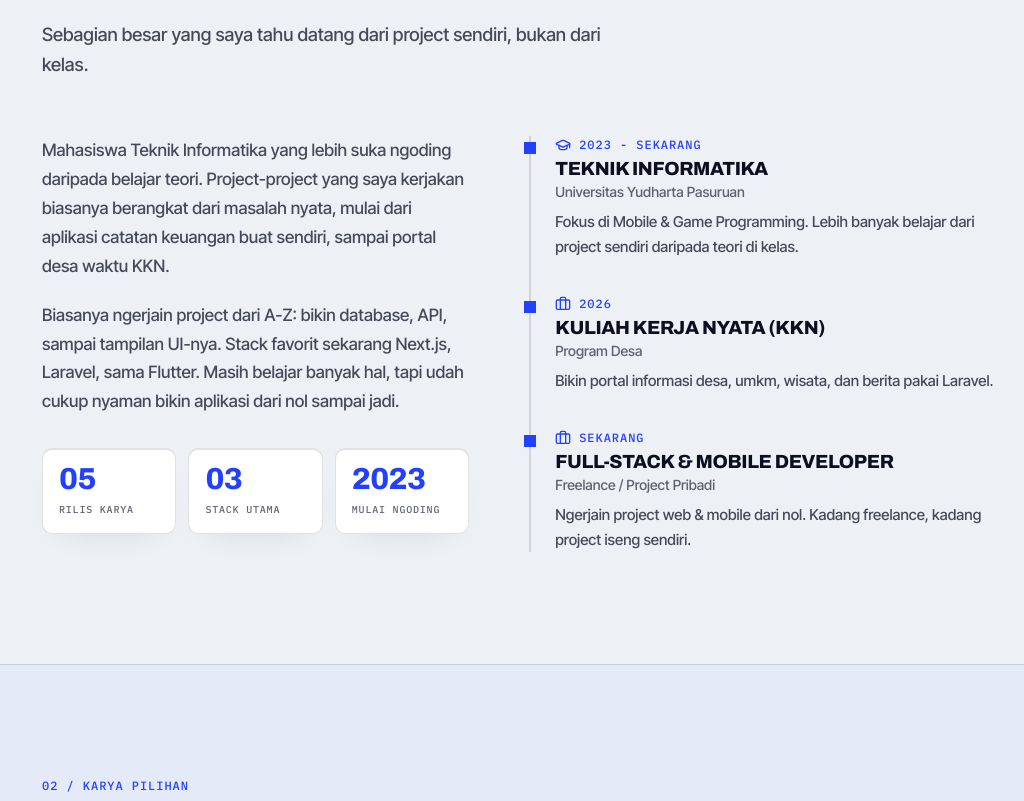
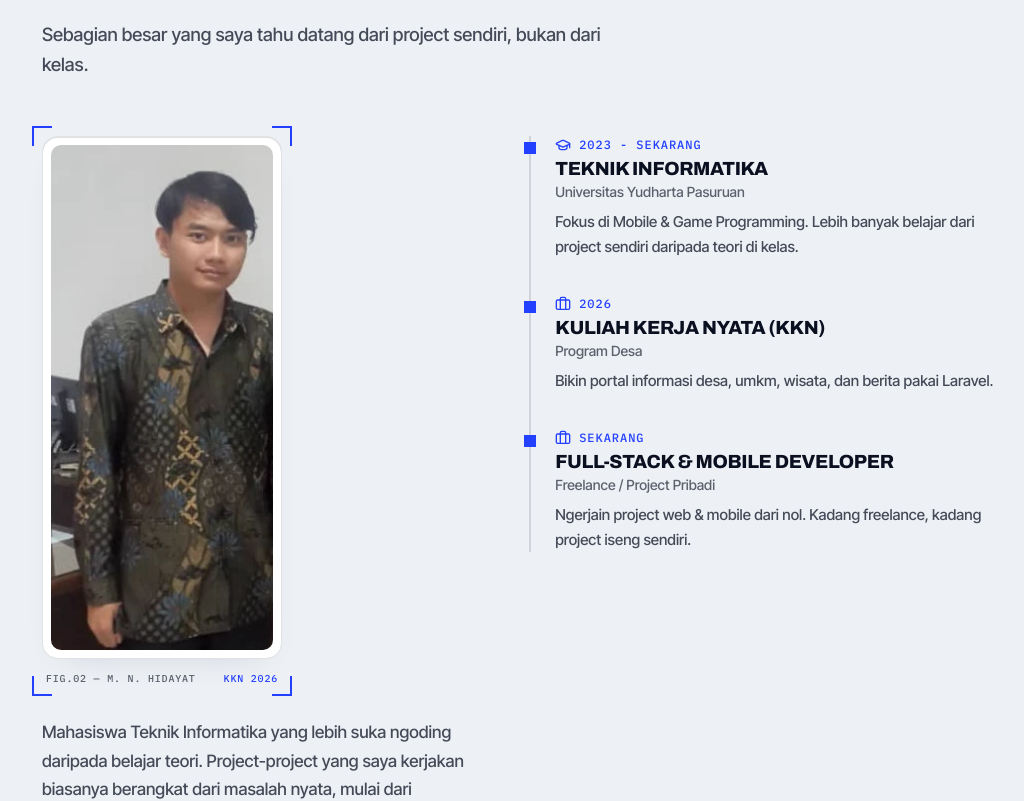
Before and after one commit to hidayat-0429/portofolio, a Next.js app: page / in a window 1280 px wide. Shown: the part 1160-1961 px from the top of the page, without its empty margins (22-1046 px from the left). Built offline with nearby package versions, Linux system fonts and the light colour scheme.

Commit message:
feat: kartu potret KKN di section Tentang

```diff
--- a/app/portfolio-client.tsx
+++ b/app/portfolio-client.tsx
@@ -798,8 +798,28 @@ export default function PortfolioClient() {
           />
 
           <div className="mt-14 grid grid-cols-1 lg:grid-cols-5 gap-10 lg:gap-14">
-            {/* Narasi + statistik, sticky di desktop */}
-            <div className="lg:col-span-2 lg:sticky lg:top-24 self-start space-y-8">
+            {/* Narasi + statistik */}
+            <div className="lg:col-span-2 space-y-8">
+              <div className="relative max-w-[240px]">
+                <span aria-hidden className="absolute -top-2.5 -left-2.5 w-5 h-5 border-t-2 border-l-2 border-accent" />
+                <span aria-hidden className="absolute -top-2.5 -right-2.5 w-5 h-5 border-t-2 border-r-2 border-accent" />
+                <span aria-hidden className="absolute -bottom-2.5 -left-2.5 w-5 h-5 border-b-2 border-l-2 border-accent" />
+                <span aria-hidden className="absolute -bottom-2.5 -right-2.5 w-5 h-5 border-b-2 border-r-2 border-accent" />
+                <div className="rounded-kartu bg-raised p-2 border border-line panel">
+                  <Image
+                    src="/foto-kkn.webp"
+                    alt="Mukhammad Nur Hidayat saat KKN 2026"
+                    width={220}
+                    height={500}
+                    className="w-full rounded-kartu-sm"
+                  />
+                </div>
+                <div className="mt-3 flex items-center justify-between px-1 font-meta text-[10px] text-ink-3">
+                  <span>Fig.02 — M. N. Hidayat</span>
+                  <span className="text-accent">KKN 2026</span>
+                </div>
+              </div>
+
               <div className="space-y-5 text-[17px] text-ink-2 leading-[1.7]">
                 <p>
                   Mahasiswa Teknik Informatika yang lebih suka ngoding daripada belajar teori. Project-project yang saya kerjakan biasanya berangkat dari masalah nyata, mulai dari aplikasi catatan keuangan buat sendiri, sampai portal desa waktu KKN.
```
Also changed, not shown: public/foto-kkn.webp (added).
